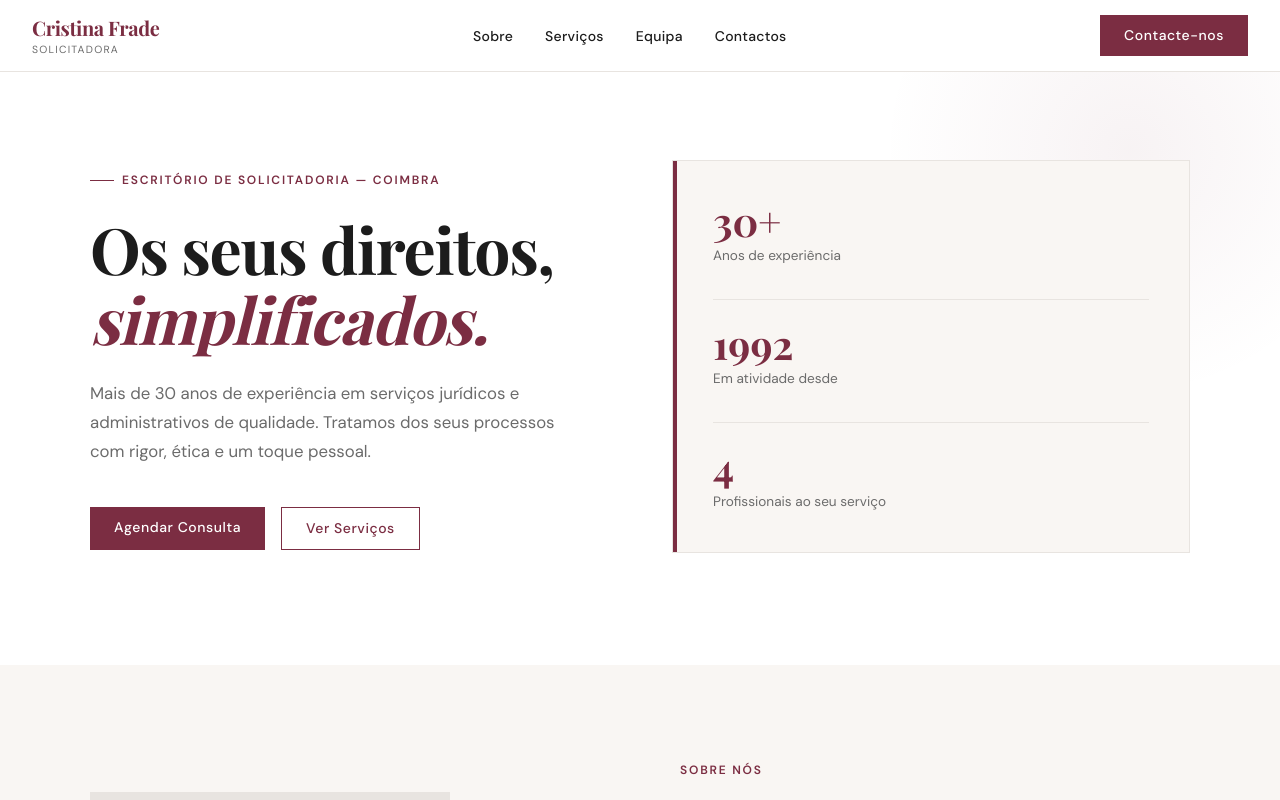
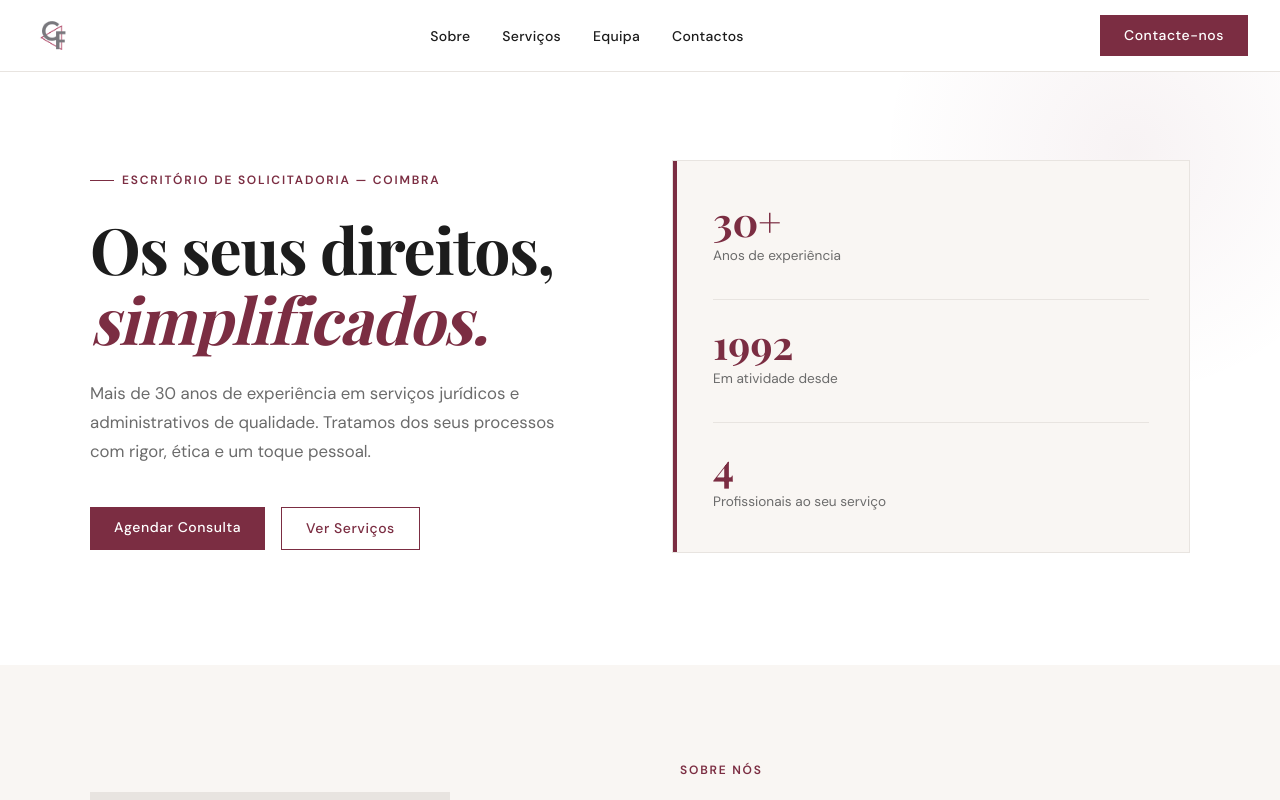
Before and after one commit to antoniobaiao29-sketch/beirariodesign, a Next.js app: page / in a window 1280 px wide. Shown: the top 800 px of the page. Built offline with nearby package versions, Linux system fonts and the light colour scheme; a web font is replaced by a local one.

Commit message:
adicionar logo navbar

```diff
--- a/app/page.js
+++ b/app/page.js
@@ -6,9 +6,9 @@ export default function Home() {
       {/* NAVBAR */}
       <nav className="navbar">
         <a href="#" className="navbar-logo">
-          Cristina Frade
-          <span>Solicitadora</span>
+  <img src="/logo.png" alt="Cristina Frade" style={{ height: '42px', width: 'auto' }} />
         </a>
+
         <ul className="navbar-links">
           <li><a href="#sobre">Sobre</a></li>
           <li><a href="#servicos">Serviços</a></li>
```
